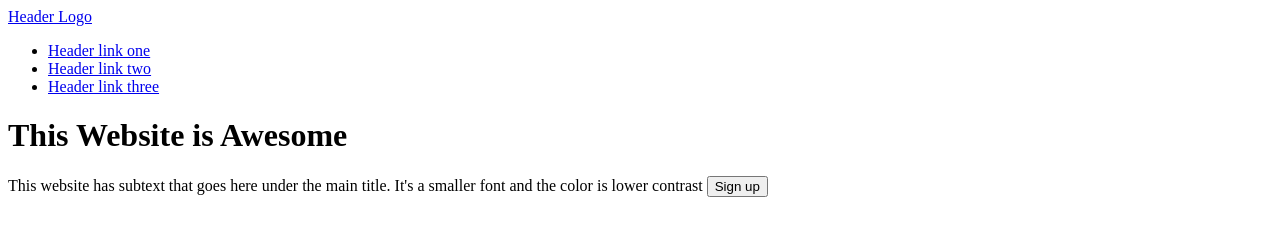
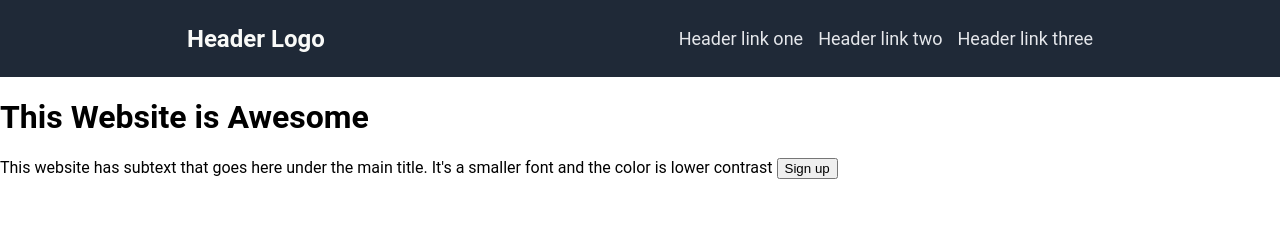
Before and after one commit to JoshTheGreatt/Landing-Page, a plain HTML site: page index.html in a window 1280 px wide. Drawn offline with Linux system fonts and the light colour scheme.

Commit message:
added header css

```diff
--- a/index.html
+++ b/index.html
@@ -5,13 +5,13 @@
     <meta charset="UTF-8">
     <meta name="viewport" content="width=device-width, initial-scale=1.0">
     <title>Document</title>
-    <linkrel="stylesheet" href="/style.css">
+    <link rel="stylesheet" href="/style.css">
 </head>
 
 <body>
     <div class="header">
-        <a href="#">Header Logo</a>
-        <ul class="right links">
+        <a class="Logo" href="#">Header Logo</a>
+        <ul class="right-links">
             <li><a href="#">Header link one</a></li>
             <li><a href="#">Header link two</a></li>
             <li><a href="#">Header link three</a></li>
--- a/style.css
+++ b/style.css
@@ -0,0 +1,37 @@
+ body {
+     font-family: roboto, sans-serif;
+     margin: 0;
+ }
+
+ .header {
+     display: flex;
+     justify-content: space-around;
+     background-color: #1F2937;
+     font-size: 24px;
+     padding: 10px;
+ }
+
+
+ .Logo {
+     font-size: 24px;
+     font-weight: bold;
+     align-content: center;
+     color: #f9faf8;
+ }
+
+ ul {
+     list-style-type: none;
+     padding: 0;
+ }
+
+ .right-links {
+     display: flex;
+     gap: 15px;
+     color: #e5e7eb;
+     font-size: 18px;
+ }
+
+ a {
+     text-decoration: none;
+     color: inherit;
+ }
```
